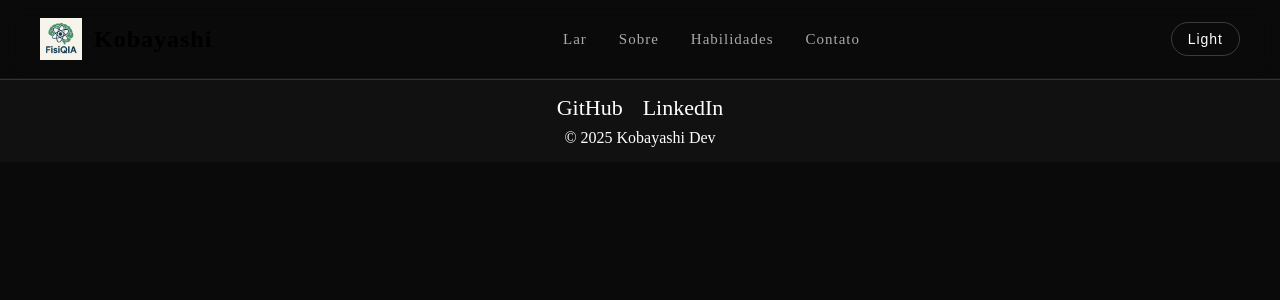
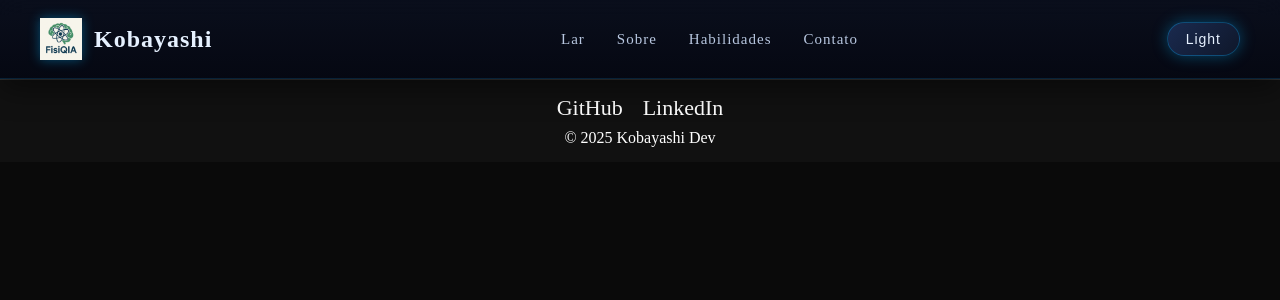
Before and after one commit to Kobayashi24730/Portifolio, a React (Vite) app in the folder frontend/: page / in a window 1280 px wide. Shown: the top 300 px of the page. Built offline with nearby package versions, Linux system fonts and the light colour scheme.

Commit message:
Update Navbar.jsx

```diff
--- a/frontend/src/components/Navbar.jsx
+++ b/frontend/src/components/Navbar.jsx
@@ -73,15 +73,24 @@ const styles = {
     justifyContent: "space-between",
     alignItems: "center",
     padding: "14px 40px",
+
+    /* 🔥 Fundo combinando com o Home */
     background:
       tema === "escuro"
-        ? "rgba(10,10,10,0.7)"
-        : "rgba(255,255,255,0.7)",
-    backdropFilter: "blur(10px)",
+        ? "linear-gradient(180deg, rgba(10,15,30,0.9), rgba(5,8,20,0.85))"
+        : "linear-gradient(180deg, rgba(255,255,255,0.8), rgba(245,245,245,0.8))",
+
+    backdropFilter: "blur(14px)",
+
     borderBottom:
       tema === "escuro"
-        ? "1px solid rgba(255,255,255,0.05)"
-        : "1px solid rgba(0,0,0,0.05)",
+        ? "1px solid rgba(0,180,255,0.12)"
+        : "1px solid rgba(0,0,0,0.08)",
+
+    boxShadow:
+      tema === "escuro"
+        ? "0 10px 30px rgba(0,0,0,0.45)"
+        : "0 8px 25px rgba(0,0,0,0.1)",
   }),
 
   divTitle: {
@@ -93,12 +102,14 @@ const styles = {
   img: {
     width: "42px",
     height: "42px",
+    filter: "drop-shadow(0 0 6px rgba(0,180,255,0.4))",
   },
 
   title: {
     margin: 0,
     fontWeight: 600,
     letterSpacing: "1px",
+    color: "#e6f1ff",
   },
 
   ul: {
@@ -114,13 +125,17 @@ const styles = {
     textDecoration: "none",
     fontSize: "15px",
     letterSpacing: "1px",
-    color: tema === "escuro" ? "#aaa" : "#333",
+    color: tema === "escuro" ? "#b8c7e0" : "#333",
     transition: "0.3s ease",
-    paddingBottom: "4px",
+    paddingBottom: "6px",
   }),
 
   itemHovered: (tema) => ({
-    color: tema === "escuro" ? "#fff" : "#000",
+    color: tema === "escuro" ? "#ffffff" : "#000",
+    textShadow:
+      tema === "escuro"
+        ? "0 0 8px rgba(0,180,255,0.6)"
+        : "none",
   }),
 
   underline: {
@@ -129,23 +144,30 @@ const styles = {
     bottom: 0,
     width: "100%",
     height: "2px",
-    background: "linear-gradient(90deg, #00ffc3, #00b3ff)",
+    background: "linear-gradient(90deg, #00c6ff, #0072ff)",
     transformOrigin: "left",
     transition: "0.3s ease",
   },
 
   btn: (tema) => ({
-    background: "transparent",
-    color: tema === "escuro" ? "#fff" : "#000",
+    background:
+      tema === "escuro"
+        ? "linear-gradient(135deg, #1a2a4f, #0f172a)"
+        : "#ddd",
+    color: tema === "escuro" ? "#e6f1ff" : "#000",
     border:
       tema === "escuro"
-        ? "1px solid rgba(255,255,255,0.2)"
+        ? "1px solid rgba(0,180,255,0.3)"
         : "1px solid rgba(0,0,0,0.2)",
-    padding: "8px 16px",
+    padding: "8px 18px",
     borderRadius: "20px",
     cursor: "pointer",
     fontSize: "14px",
     letterSpacing: "1px",
     transition: "0.3s",
+    boxShadow:
+      tema === "escuro"
+        ? "0 0 15px rgba(0,180,255,0.35)"
+        : "none",
   }),
 };
```
